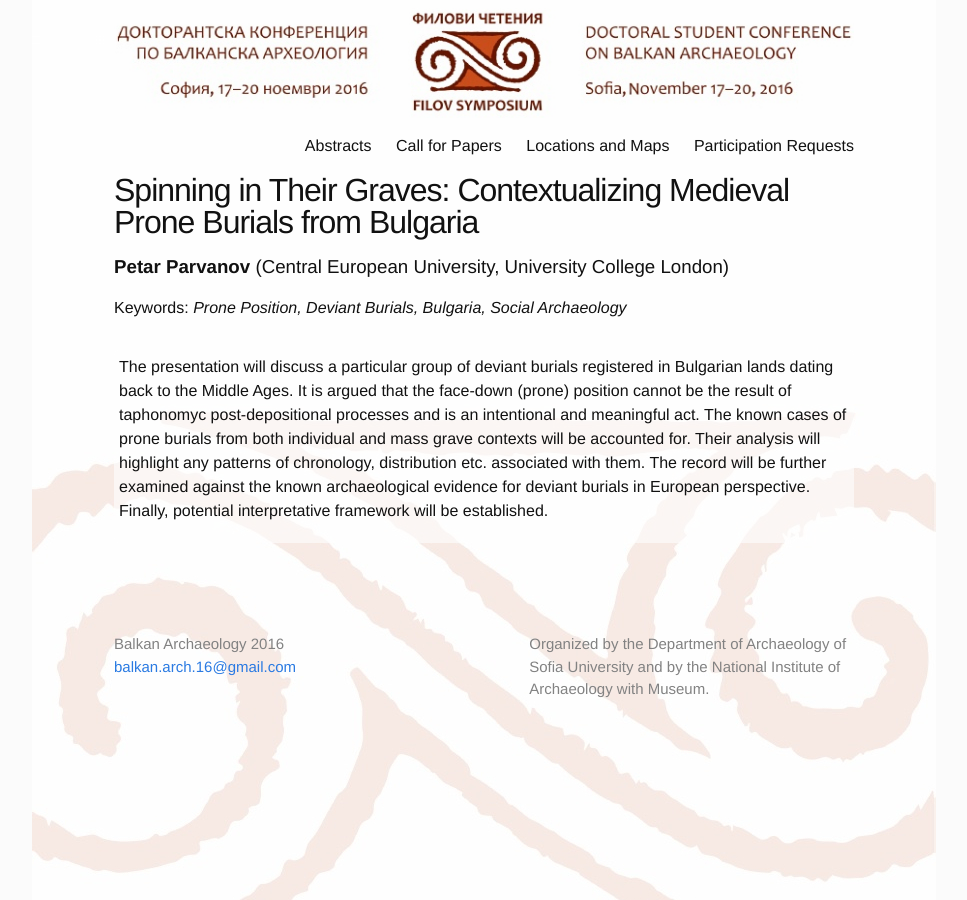
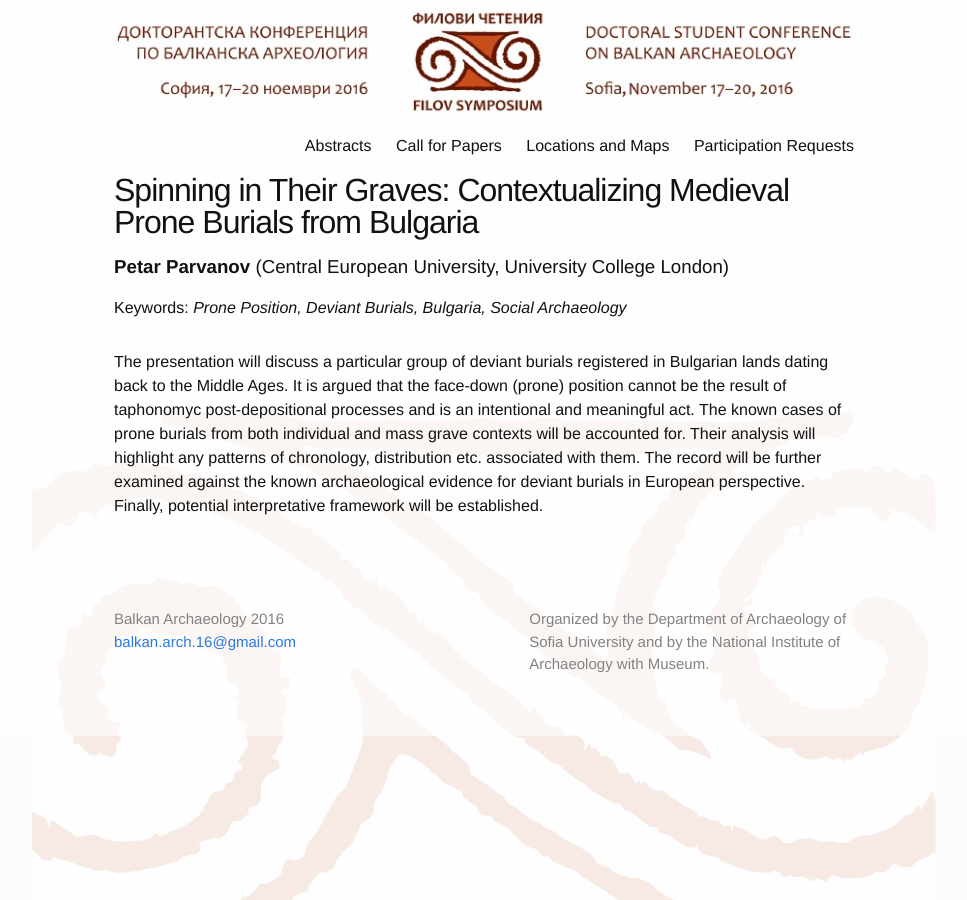
Before and after one commit to balkan-archaeology/balkan-archaeology.github.io, a Jekyll site: the page built from _abstracts/petar-parvanov.md, in a window 1280 px wide. Shown: the whole page, without its empty margins (156-1123 px from the left). Built offline with Jekyll 4.4.1, drawn with Linux system fonts in a browser that asks for light colours.

Commit message:
Fade background everywhere and remove partial fading where it occurs.

```diff
--- a/_layouts/abstract.html
+++ b/_layouts/abstract.html
@@ -11,7 +11,7 @@
     {% endif %}
   </header>
 
-  <div class="post-content abstract-body">
+  <div class="post-content">
     {{ content }}
   </div>
 
--- a/_layouts/default.html
+++ b/_layouts/default.html
@@ -4,6 +4,7 @@
   {% include head.html %}
 
   <body>
+    <div class="transparent-cover">
 
       {% include header.html %}
 
@@ -14,6 +15,8 @@
       </div>
 
       {% include footer.html %}
+
+    </div>
 
     <!-- Google Analytics. -->
 <script>
--- a/css/main.scss
+++ b/css/main.scss
@@ -58,14 +58,12 @@
     background-position: top center;
 }
 
+.transparent-cover {
+    background-color:rgba(255, 255, 255, 0.6);
+}
+
 table {
   border-spacing: 12px 6px;
-}
-
-.abstract-body {
-    padding: 5px;
-    border-radius: 5px;
-    background-color:rgba(255, 255, 255, 0.6);
 }
 
 .post-title {
@@ -90,7 +88,6 @@
 .abstract-list-entry {
     padding: 5px;
     border-radius: 5px;
-    background-color:rgba(255, 255, 255, 0.6);
 }
 
 .abstract-list-entry:hover {
```
Lines whose indentation alone changed are shown as unchanged.
